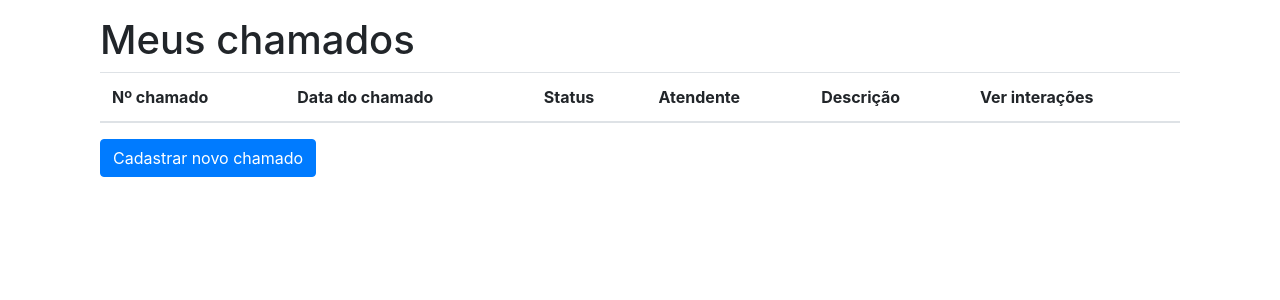
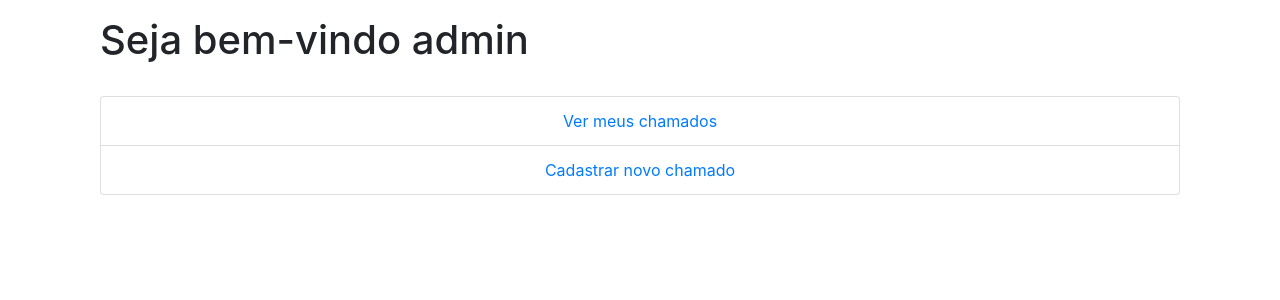
Before and after one commit to cesarmsj/help-desk-django, a Django app: page /cliente_home/ in a window 1280 px wide. Shown: the part 56-356 px from the top of the page. Run offline with Django 3.2, Linux system fonts and the light colour scheme; a user stored in the database is signed in; data that the repository does not hold is empty; some libraries are stand-ins or nearby versions.

Commit message:
Ajustadas algumas rotas.

```diff
--- a/help_desk_django_project/helpdesk/forms.py
+++ b/help_desk_django_project/helpdesk/forms.py
@@ -17,10 +17,9 @@ class CreateUserForm(UserCreationForm):
 class ChamadoForm(ModelForm):
     class Meta:
         model = Chamado
-        #fields = ['descricao']
         fields = '__all__'
         widgets = {
-            'descricao': forms.Textarea(attrs={'class': 'form-control', 'type': 'date', 'required': 'required'}),
+            'descricao': forms.Textarea(attrs={'class': 'form-control', 'type': 'text', 'required': 'required'}),
         }
 
 class CreateChamadoInteracaoForm(ModelForm):
--- a/help_desk_django_project/helpdesk/models.py
+++ b/help_desk_django_project/helpdesk/models.py
@@ -46,7 +46,7 @@ class Chamado(models.Model):
     status = models.CharField(max_length=1, choices=STATUS)
     fk_cliente = models.ForeignKey(Cliente, on_delete=models.CASCADE, default='')
     fk_atendente = models.ForeignKey(Atendente, on_delete=models.CASCADE, default='')
-    data_abertura = models.DateTimeField(blank=True)
+    data_abertura = models.DateTimeField(auto_now_add=True, blank=True)
     data_fechamento = models.DateTimeField(null=True, blank=True)
 
     def __str__(self):
@@ -56,7 +56,7 @@ class Chamado_Interacao(models.Model):
 
     fk_chamado = models.ForeignKey(Chamado, on_delete=models.CASCADE)
     descricao = models.CharField(max_length=200)
-    data_abertura = models.DateTimeField(blank=True)
+    data_abertura = models.DateTimeField(auto_now_add=True, blank=True)
     data_fechamento = models.DateTimeField(null=True, blank=True)
     teste = models.CharField(max_length=200)
 
--- a/help_desk_django_project/helpdesk/templates/cliente/cliente_home.html
+++ b/help_desk_django_project/helpdesk/templates/cliente/cliente_home.html
@@ -3,44 +3,25 @@
 {% block content %}
 <div class="row">
     <div class="col-12">
-       <h1>Meus chamados</h1>
+       <h1>Seja bem-vindo {{ request.user.username  }}</h1>
      </div>
 </div>
-<div class="row">
+<div class="row mt-4">
     <div class="col-12">
-        <table class="table">
-            <thead>
-                <tr>
-                    <th>Nº chamado</th>
-                    <th>Data do chamado</th>
-                    <th>Status</th>
-                    <th>Atendente</th>
-                    <th>Descrição</th>
-                    <th>Ver interações</th>
-                </tr>
-            </thead>
-            <tbody>
-            {% for c in chamado %}
-                <tr>
-                    <td>{{ c.id }}</td>
-                    <td>{{ c.status }}</td>
-                    <td>{{ c.data_chamado }}</td>
-                    <td>{{ c.atendente }}</td>
-                    <td>{{ c.descricao }}</td>
-                    <td>
-                        <a href="{% url 'chamado_interacao_lista' pk=c.id %}">
-                            <i class="fas fa-info"></i>
-                        </a>
-                    </td>
-                </tr>
-            {% endfor %}
-            </tbody>
-        </table>
-        <a href="{% url 'chamado_create' %}">
-            <button type="submit" class="btn btn-primary">
-                Cadastrar novo chamado
-            </button>
-        </a>
+        <ul class="list-group">
+            <li class="list-group-item text-center">
+                <a href="{% url 'chamado_list' request.user.id  %}" class="text-decoration-none">
+                        Ver meus chamados
+                </a>
+            </li>
+            <li class="list-group-item text-center" class="text-decoration-none">
+                <a href="{% url 'chamado_create' %}">
+                        Cadastrar novo chamado
+                </a>
+            </li>
+        </ul>
+
+
     </div>
 </div>
 
--- a/help_desk_django_project/helpdesk/templates/home/home.html
+++ b/help_desk_django_project/helpdesk/templates/home/home.html
@@ -9,7 +9,7 @@
     <div class="col-6">
          <div id="home_text">Suporte 24/7</div>
          {% if request.user.is_authenticated %}
-            <a class="nav-link" href="{% url 'cliente_home' %}">Ver meus chamados</a>
+            <a class="nav-link" href="{% url 'cliente_home' %}">Acessar minha página</a>
          {% endif %}
     </div>
 
--- a/help_desk_django_project/helpdesk/urls.py
+++ b/help_desk_django_project/helpdesk/urls.py
@@ -17,5 +17,5 @@ urlpatterns = [
 #    url(r'^cliente_update/(?P<pk>[0-9]+)', cliente_update, name='cliente_update'),
     path('cliente_delete/<str:pk>/', cliente_delete, name='cliente_delete'),
     path('chamado_create/', chamado_create, name='chamado_create'),
-    path('chamado_list/<str:pk>/', chamado_create, name='chamado_list'),
+    path('chamado_list/<str:pk>/', chamado_list, name='chamado_list'),
 ]
--- a/help_desk_django_project/helpdesk/views.py
+++ b/help_desk_django_project/helpdesk/views.py
@@ -141,18 +141,30 @@ def atendente_delete(request, pk):
 
 @login_required(login_url='cliente_login')
 def chamado_create(request):
-    ChamadoFormSet = inlineformset_factory(Cliente, Chamado, fields=('descricao','data_abertura', 'data_fechamento'), extra=10)
-    cliente = Cliente.objects.get(user_id=request.user.id)
+    ChamadoFormSet = inlineformset_factory(Cliente, Chamado, fields="__all__")
+    fk_cliente = Cliente.objects.get(user_id=request.user.id)
+    data = {
+        'status':'A',
+    }
     #formset = ChamadoFormSet(queryset=Chamado.objects.none(),instance=cliente)
     formset = ChamadoForm(request.POST)
     if request.method == 'POST':
         form = ChamadoForm(request.POST)
-        formset = ChamadoFormSet(request.POST, instance=cliente)
+        formset = ChamadoFormSet(request.POST, data, instance=fk_cliente)
         if formset.is_valid():
             formset.save()
-            return redirect('chamado_list')
+            messages.success(request, 'Chamado aberto!')
+            return redirect('chamado_list', request.user.id)
+        else:
+            messages.error(request, 'Houve um problema ao tentar abrir o chamado.')
+            return redirect('chamado_list', request.user.id)
     context = {'form': formset}
     return render(request, 'chamado/chamado_form.html', context)
+
+def chamado_list(request, pk):
+    chamado = Atendente.objects.filter(pk=pk)
+    chamados = {'chamado': chamado}
+    return render(request, 'chamado/chamado_list.html', chamados)
 
 def chamado_interacao_create(request, chamado, template_name='chamado/chamadoInteracao_form.html'):
     chamado = Chamado.objects.get(pk=chamado)
```
Also changed, not shown: help_desk_django_project/helpdesk/templates/chamado/chamado_list.html (+29 -19 lines), help_desk_django_project/db.sqlite3, help_desk_django_project/helpdesk/static/css/style.css (line endings or trailing spaces).
